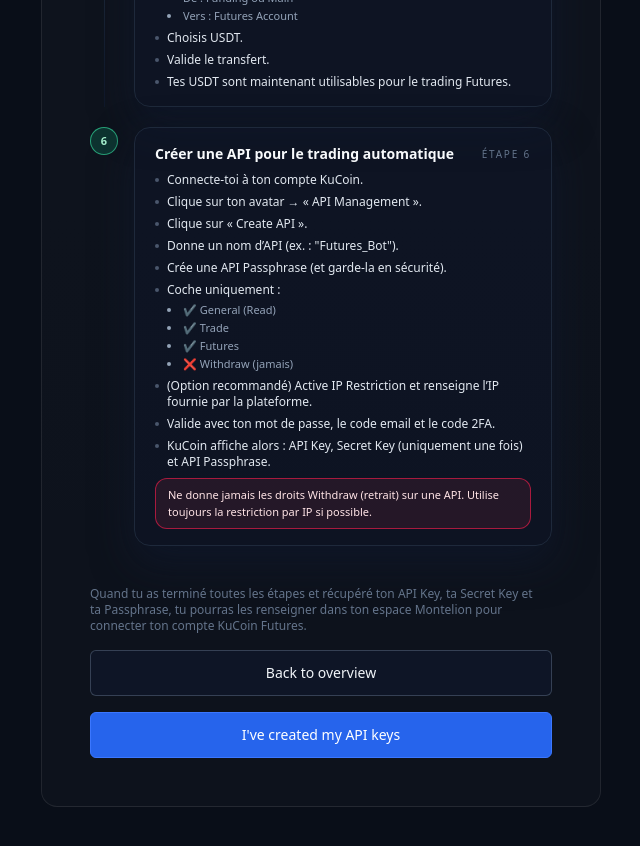
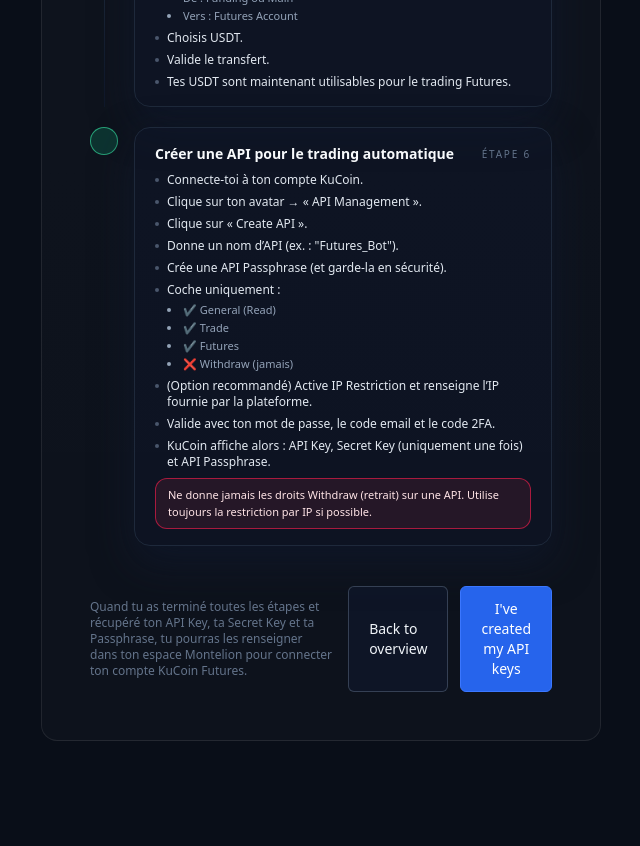
Before and after one commit to montelioncapital/montelion-app-v1, a Next.js app: page /exchange/setup in a window 1280 px wide. Shown: the part 1620-2466 px from the top of the page, without its empty margins (319-959 px from the left). After the commit the page ends 2417 px from the top, so only its background shows below. Built offline with nearby package versions, Linux system fonts and the light colour scheme.

Commit message:
Update page.jsx

```diff
--- a/app/exchange/setup/page.jsx
+++ b/app/exchange/setup/page.jsx
@@ -155,7 +155,7 @@ export default function ExchangeSetupPage() {
           </div>
         </div>
 
-        {/* TIMELINE VERTICALE */}
+        {/* TIMELINE 100% VERTICALE */}
         <div className="space-y-5 mb-10">
           {SECTIONS.map((section, index) => {
             const isLast = index === SECTIONS.length - 1;
@@ -165,17 +165,15 @@ export default function ExchangeSetupPage() {
                 key={section.id}
                 className="grid grid-cols-[28px,1fr] gap-4 items-stretch"
               >
-                {/* colonne pastille */}
+                {/* colonne pastille + ligne (fine) */}
                 <div className="flex flex-col items-center">
-                  <div className="flex h-7 w-7 items-center justify-center rounded-full bg-emerald-500/20 border border-emerald-400/70 text-[11px] font-semibold text-emerald-200">
-                    {section.id}
-                  </div>
+                  <div className="flex h-7 w-7 items-center justify-center rounded-full bg-emerald-500/20 border border-emerald-400/70" />
                   {!isLast && (
                     <div className="flex-1 w-px bg-gradient-to-b from-slate-700/80 via-slate-800/80 to-slate-900 mt-1" />
                   )}
                 </div>
 
-                {/* carte */}
+                {/* carte étape (pleine largeur) */}
                 <div className="rounded-2xl border border-slate-800 bg-slate-900/50 px-5 py-4 space-y-2 shadow-[0_16px_40px_rgba(15,23,42,0.85)]">
                   <div className="flex items-center justify-between gap-3">
                     <h2 className="text-sm font-semibold text-slate-50">
@@ -212,29 +210,30 @@ export default function ExchangeSetupPage() {
           })}
         </div>
 
-        {/* FOOTER — 100% VERTICAL (MODIFICATION DEMANDÉE) */}
-        <div className="flex flex-col gap-4 mt-6">
+        {/* FOOTER */}
+        <div className="flex flex-col sm:flex-row sm:items-center sm:justify-between gap-4">
           <p className="text-xs text-slate-500 max-w-md">
             Quand tu as terminé toutes les étapes et récupéré ton API Key, ta
             Secret Key et ta Passphrase, tu pourras les renseigner dans ton
             espace Montelion pour connecter ton compte KuCoin Futures.
           </p>
 
+          <div className="flex gap-3 justify-end">
             <Link
               href="/get-started/advanced"
-            className="mc-btn border border-slate-600/70 bg-slate-900/80 text-slate-100 hover:bg-slate-800/80 w-full sm:w-auto"
+              className="mc-btn border border-slate-600/70 bg-slate-900/80 text-slate-100 hover:bg-slate-800/80"
             >
               Back to overview
             </Link>
-
             <button
               type="button"
-            className="mc-btn mc-btn-primary w-full sm:w-auto"
+              className="mc-btn mc-btn-primary"
             >
               I&apos;ve created my API keys
             </button>
           </div>
         </div>
       </div>
+    </div>
   );
 }
```
Lines whose indentation alone changed are shown as unchanged.
